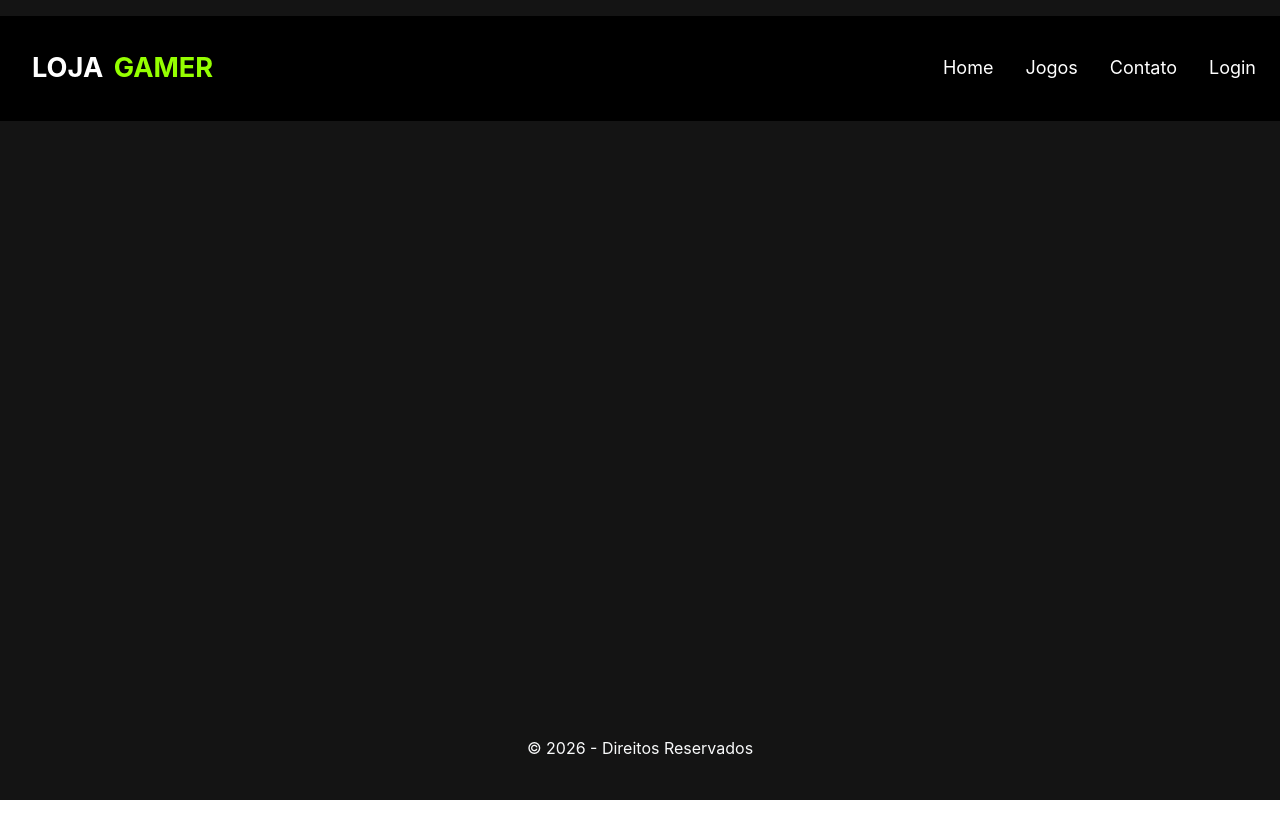
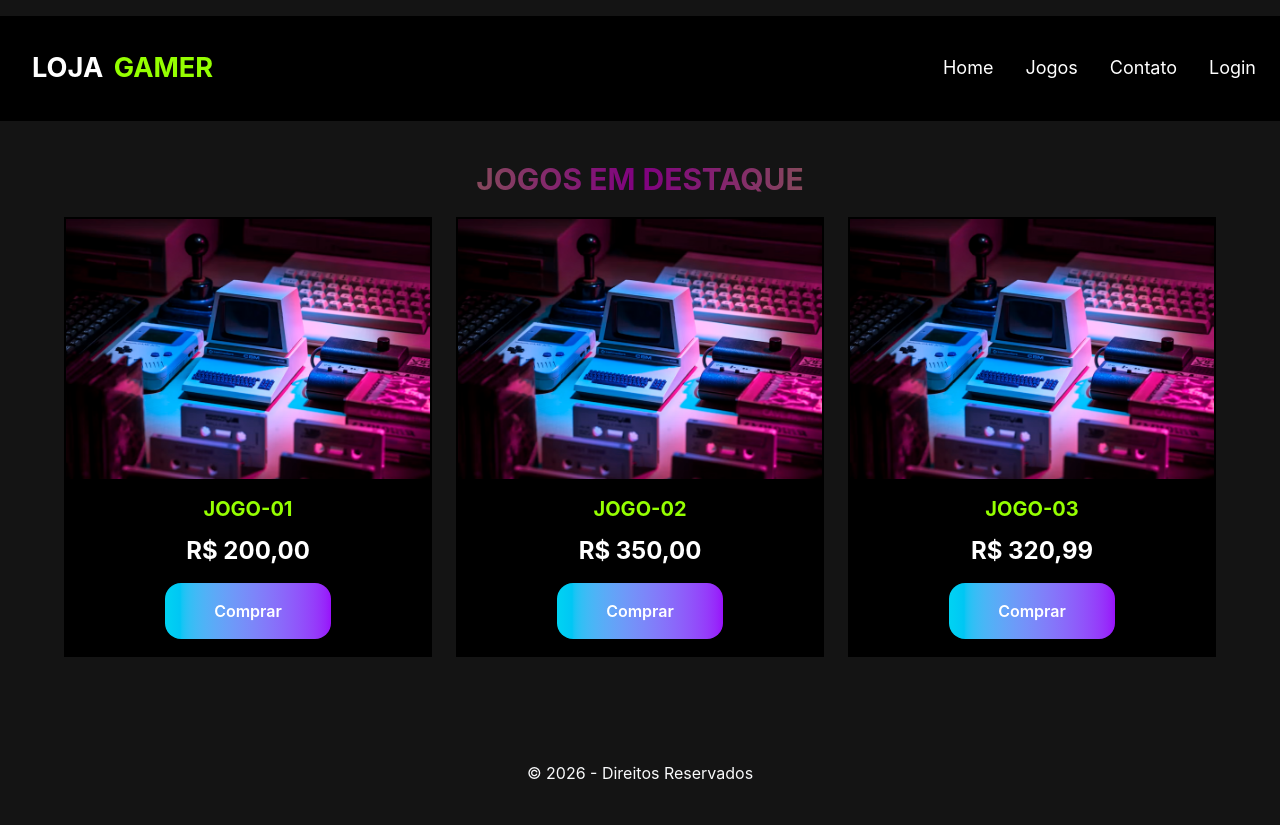
Before and after one commit to nickbelo2201/project_loja_gamer, a React (Vite) app: page / in a window 1280 px wide. Before the commit the page ends 800 px from the top, so only its background shows below. Built offline with nearby package versions, Linux system fonts and the light colour scheme.

Commit message:
feat: codificando e estilizando o contato

```diff
--- a/src/components/GameCard.jsx
+++ b/src/components/GameCard.jsx
@@ -1,12 +1,12 @@
 // DESTRUCT -
-const GameCard = ({titulo, preco, imagem}) => {
+const GameCard = ({title, preco, image}) => {
   return (
     <div className="bg-black rounded-2x1 overflow-hidden transitions-all
-    duration-300 hover:-translate-y-2 hover:border-[#95ff00]">
-      <img src={imagem} alt={titulo} className="w-full h-\[260px\] object-cover"/>
+    duration-300 hover:-translate-y-2 border-2 hover:border-[#95ff00]">
+      <img src={image} alt={title} className="w-full h-[260px] object-cover"/>
 
       <article className="p-4 text-center">
-        <h2 className="text-xl text-[#95ff00] uppercase mb-3 font-bold">{titulo}</h2>
+        <h2 className="text-xl text-[#95ff00] uppercase mb-3 font-bold">{title}</h2>
 
         <p className="text-white text-2xl font-bold mb-4">{preco}</p>
         <button className="bg-gradient-to-r from-cyan-400 to-purple-600
--- a/src/css/estilo.css
+++ b/src/css/estilo.css
@@ -10,3 +10,17 @@
         text-shadow: 0 0 10px #32f332, 0 0 20px #a8dfe1;
     }
 }
+
+.titulo{
+    background-image: linear-gradient(to right, #95ff00, purple, #95ff00);
+    text-transform: uppercase;
+    margin-bottom: 20px;
+    font-weight: 700;
+    -webkit-text-fill-color: transparent;
+    background-clip:text;
+    text-align:center;
+}
+
+.titulo:hover{
+    animation: acender 0.5s ease;
+}
--- a/src/pages/Contato.jsx
+++ b/src/pages/Contato.jsx
@@ -1,8 +1,25 @@
 const Contato = () => {
   return (
-    <>
+    <main className="grow flex items-center justify-center px-4">
+      <div className="bg-black p-8 sm:p-10 rounded-[20px] w-full max-w-md shadow-2xl border-2 border-[#95ff00]">
 
-    </>
+        <h2 className="text-2xl sm:text-3xl font-extrabold text-[#95ff00] text-center mb-6 uppercase tracking-wider">
+          Fale Conosco
+        </h2>
+
+        <p className="text-gray-300 text-center mb-6">
+          Entre em contato conosco através do e-mail:
+        </p>
+
+        <a
+          href="mailto:suporte@lojagamer.com"
+          className="block text-center text-[#95ff00] font-semibold hover:underline transition-all"
+        >
+          suporte@lojagamer.com
+        </a>
+
+      </div>
+    </main>
   )
 }
 
--- a/src/pages/Home.jsx
+++ b/src/pages/Home.jsx
@@ -1,10 +1,31 @@
 import GameCard from "../components/GameCard"
+import imageGame from "../assets/game1.png"
 
 const Home = () => {
+
+  const games=[
+    {id:1, title:"Jogo-01", preco: "R$ 200,00", image: imageGame},
+    {id:2, title:"Jogo-02", preco: "R$ 350,00", image: imageGame},
+    {id:3, title:"Jogo-03", preco: "R$ 320,99", image: imageGame}
+  ]
+
   return (
-    <>
+    <main className="px-[5%] mt-10 mb-16 grow">
+      <h2 className="titulo text-3xl">JOGOS EM DESTAQUE</h2>
 
-    </>
+    {/* É Aqui que os cards ficam ao lado do outro */}
+    <section className="grid grid-cols-[repeat(auto-fit,minmax(250px,1fr))] gap-6">
+      {games.map((game) => (
+        <GameCard
+        key={game.id}
+        title={game.title}
+        preco={game.preco}
+        image={game.image}
+        />
+      ))}
+    </section>
+
+    </main>
   )
 }
 
```
